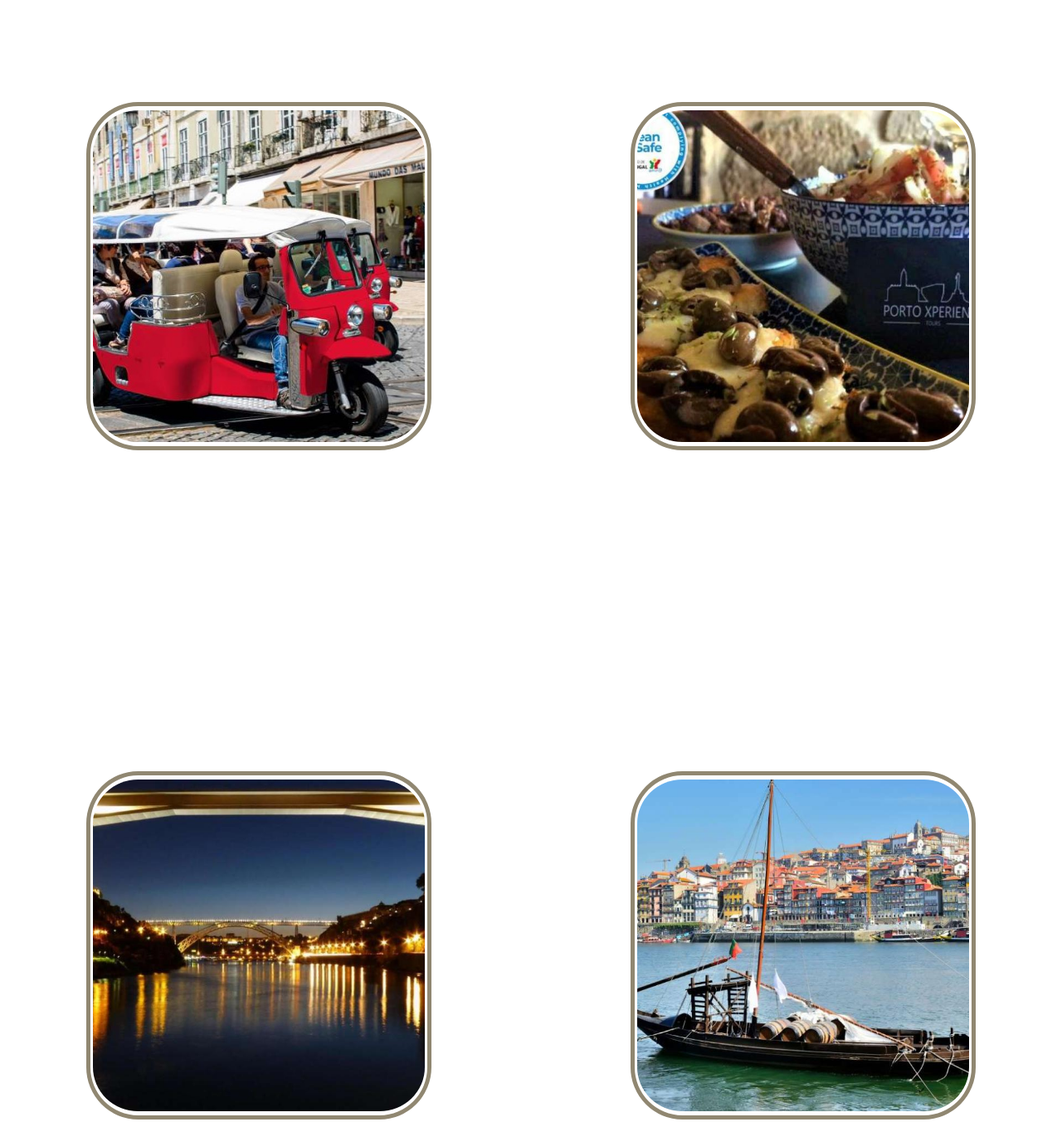
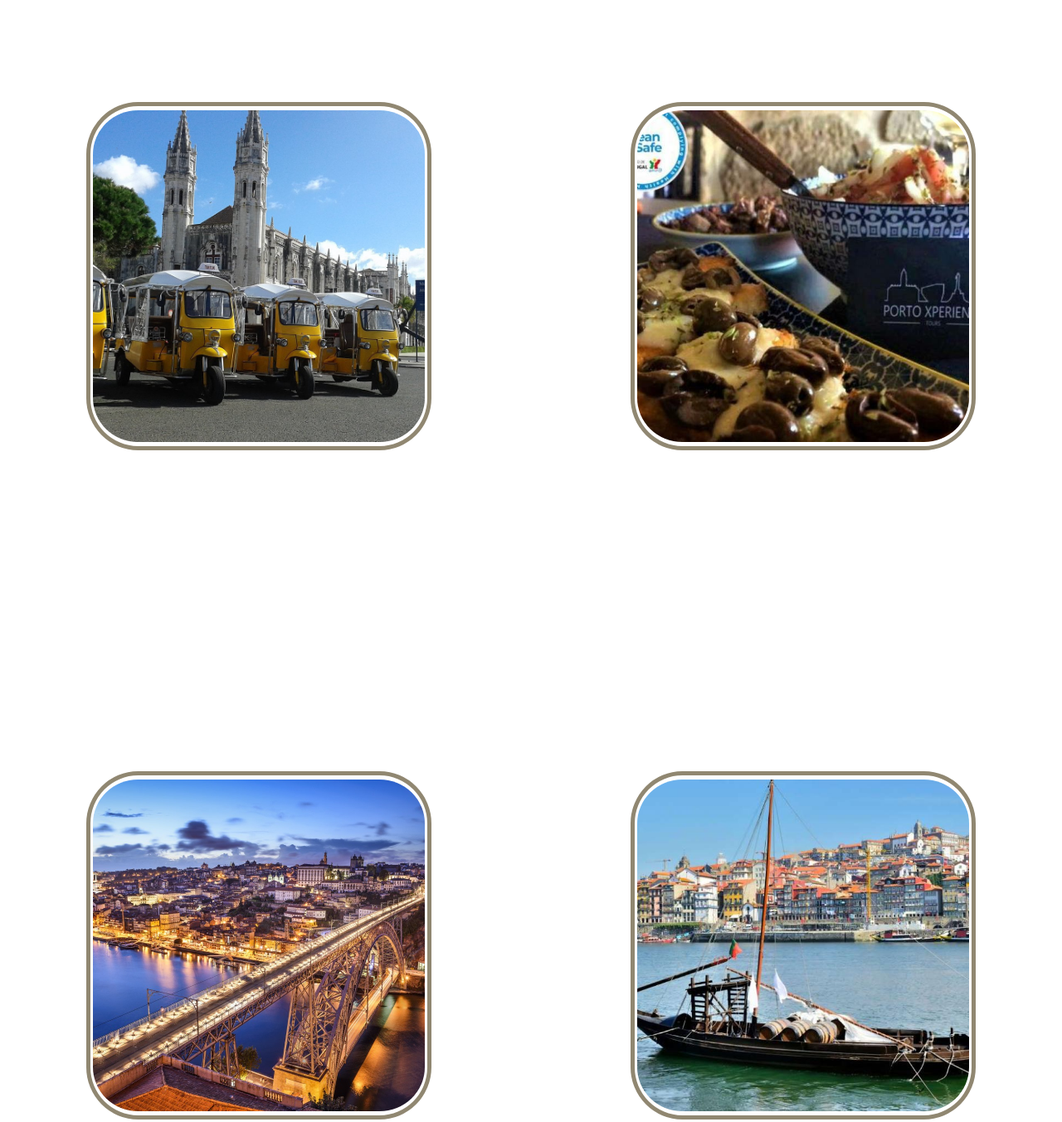
Before and after one commit to codeyourway-bootcamp/alligators-institucional, a plain HTML site: page Tours.html in a window 1280 px wide. Shown: the part 1880-3233 px from the top of the page at 83% size. Drawn offline with Linux system fonts and the light colour scheme; a web font is replaced by a local one.

Commit message:
Images changed

```diff
--- a/Tours.html
+++ b/Tours.html
@@ -49,7 +49,7 @@
                   <div class="text-upimage">
                     <p class="animated-word">Tuk Tuk Tour</p>
                   </div>
-                  <img class="imagens-dos-passeios" src="./images/Tuk_tuk.jpg" alt="Tuk Tuk Tour" />
+                  <img class="imagens-dos-passeios" src="./images/tuk-tuk-lisboa.jpg" alt="Tuk Tuk Tour" />
                   <a href="https://www.getyourguide.pt/porto-portugal-l151/porto-excursao-gastronomica-a-pe-c-degustacoes-t170937/"
                     target="_blank">
                     <div class="text-upimage">
@@ -61,7 +61,7 @@
                       <div class="text-upimage">
                         <p class="animated-word">Night Tour</p>
                       </div>
-                      <img class="imagens-dos-passeios" src="./images/night_tour.jpg" alt="Night Tour" />
+                      <img class="imagens-dos-passeios" src="./images/porto-noite-luzes.jpeg" alt="Night Tour" />
                       <a href="https://www.getyourguide.pt/porto-portugal-l151/excursao-guiada-de-3-horas-no-porto-t90879/"
                         target="_blank">
                         <div class="text-upimage">
```
Also changed, not shown: index.html (+2 -2 lines), images/porto-noite-luzes.jpeg (added), images/tuk-tuk-lisboa.jpg (added).
